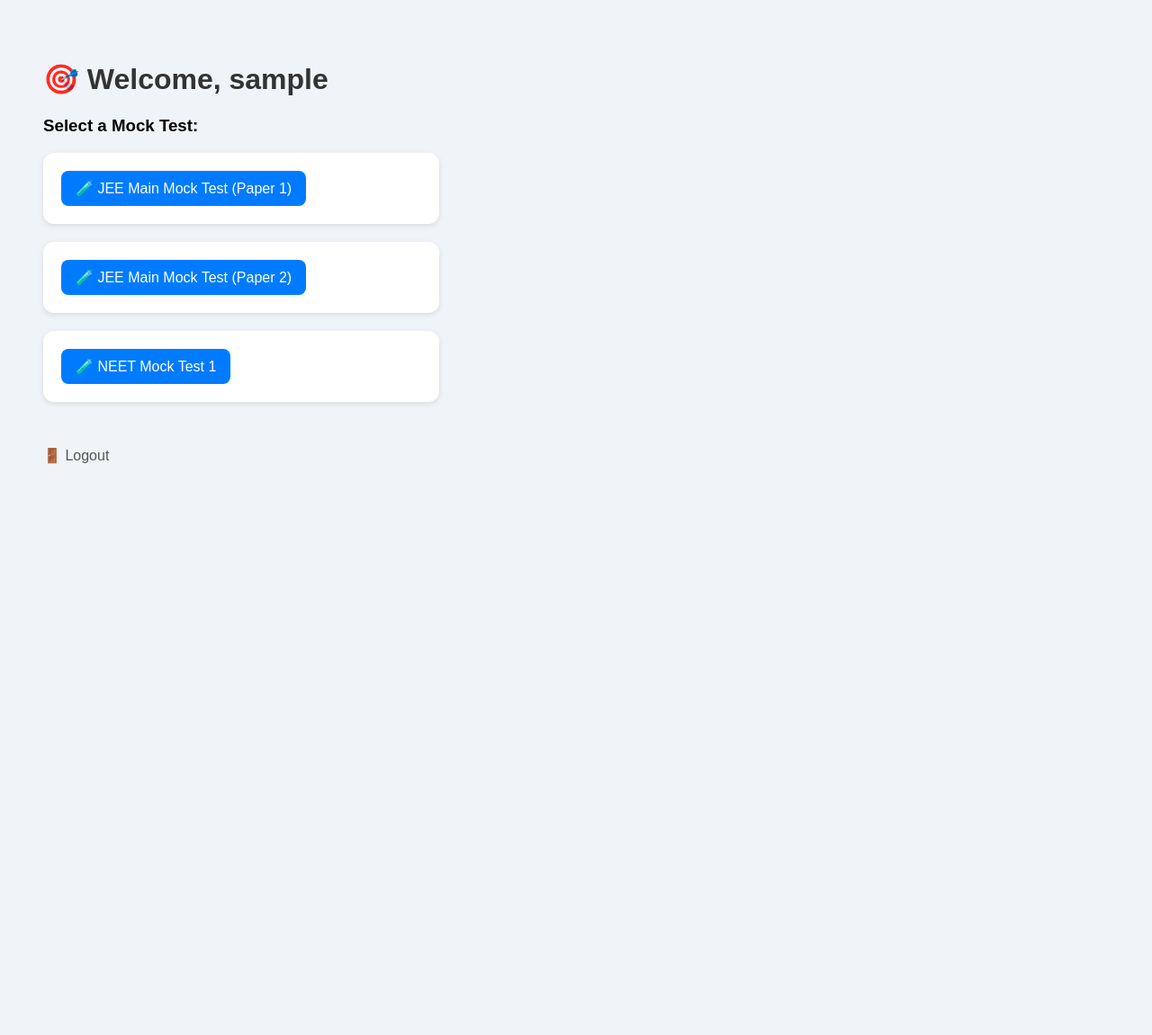
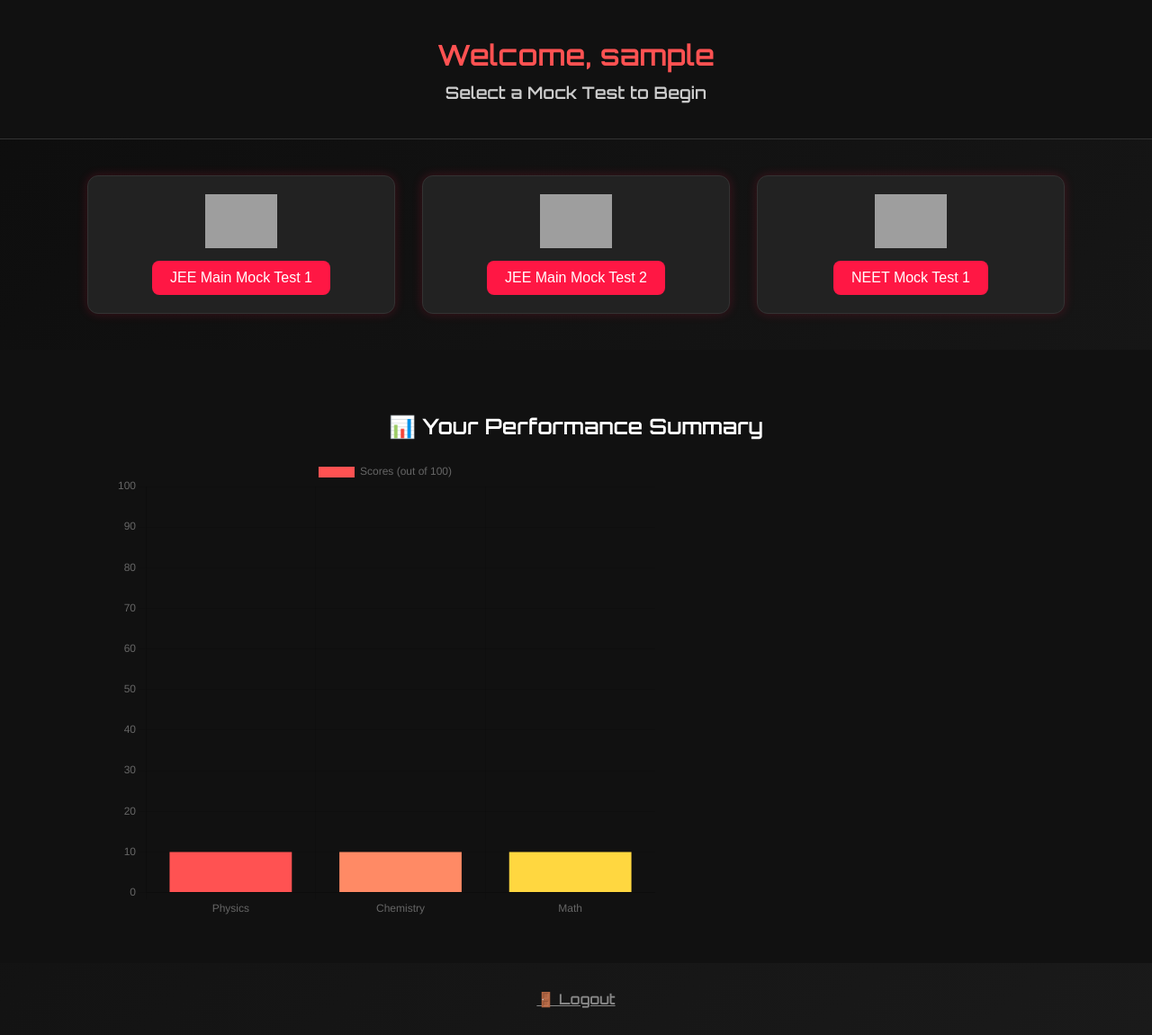
Before and after one commit to Satyabrat2005/Unboxed, a Flask app: template templates/dashboard.html in a window 1280 px wide. Shown: the whole page at 90% size. Before the commit the page ends 516 px from the top, so only its background shows below. Run offline with Flask 3, Linux system fonts and the light colour scheme; the template is opened without the code that fills it: most values are stand-ins (such as "Sample title", 1, 10 or a date in 2020); parts of the project's set-up code (start-up, migrations or seed data) failed here and were passed over; grey boxes are pictures that could not be loaded.

Commit message:
update ui of dashboard

```diff
--- a/templates/dashboard.html
+++ b/templates/dashboard.html
@@ -1,41 +1,77 @@
 <!DOCTYPE html>
 <html>
 <head>
-  <title>Dashboard</title>
+  <title>UNBOXED Dashboard</title>
+  <link href="https://fonts.googleapis.com/css2?family=Orbitron:wght@600&display=swap" rel="stylesheet">
+  <script src="https://cdn.jsdelivr.net/npm/chart.js"></script>
   <style>
     body {
-      font-family: Arial, sans-serif;
-      padding: 40px;
-      background: #f0f4f8;
+      font-family: 'Orbitron', sans-serif;
+      margin: 0;
+      padding: 0;
+      background: linear-gradient(135deg, #0d0d0d, #1a1a1a);
+      color: #fff;
     }
-    h1 {
-      color: #333;
+    header {
+      padding: 20px;
+      text-align: center;
+      background: #111;
+      border-bottom: 1px solid #333;
+    }
+    h1 { color: #ff5252; margin-bottom: 0; }
+    h3 { color: #ccc; margin-top: 10px; }
+    .tests {
+      display: flex;
+      flex-wrap: wrap;
+      justify-content: center;
+      gap: 30px;
+      margin: 40px;
     }
     .test-card {
-      background: #fff;
+      background: #222;
+      border: 1px solid #333;
+      border-radius: 12px;
       padding: 20px;
-      border-radius: 12px;
-      box-shadow: 0 2px 6px rgba(0,0,0,0.1);
-      margin-bottom: 20px;
-      max-width: 400px;
+      width: 300px;
+      box-shadow: 0 0 12px rgba(255, 23, 68, 0.2);
+      text-align: center;
+      transition: 0.3s ease;
     }
-    form button {
-      background: #007bff;
-      color: white;
+    .test-card:hover {
+      transform: translateY(-5px);
+      box-shadow: 0 0 20px rgba(255, 23, 68, 0.4);
+    }
+    .test-card img {
+      max-width: 80px;
+      margin-bottom: 10px;
+    }
+    .test-card button {
+      background: #ff1744;
       border: none;
-      padding: 10px 16px;
+      color: #fff;
+      padding: 10px 20px;
       border-radius: 8px;
+      font-size: 16px;
       cursor: pointer;
-      font-size: 16px;
     }
-    form button:hover {
-      background: #0056b3;
+    .test-card button:hover {
+      background: #ff5252;
+    }
+    .section-performance {
+      padding: 50px 10vw;
+      background: #111;
+      text-align: center;
+    }
+    canvas {
+      margin-top: 20px;
+      max-width: 600px;
+      width: 100%;
     }
     .logout {
-      margin-top: 30px;
-      display: inline-block;
-      color: #555;
-      text-decoration: none;
+      color: #888;
+      display: block;
+      text-align: center;
+      margin: 30px;
     }
     .logout:hover {
       text-decoration: underline;
@@ -43,30 +79,65 @@
   </style>
 </head>
 <body>
-  <h1>🎯 Welcome, {{ username }}</h1>
-  <h3>Select a Mock Test:</h3>
 
+<header>
+  <h1>Welcome, {{ username }}</h1>
+  <h3>Select a Mock Test to Begin</h3>
+</header>
+
+<div class="tests">
   <div class="test-card">
+    <img src="/static/images/jee1.png" alt="JEE 1">
     <form action="{{ url_for('start_test') }}" method="POST">
       <input type="hidden" name="test_id" value="jee_paper1.csv">
-      <button type="submit">🧪 JEE Main Mock Test (Paper 1)</button>
+      <button type="submit">JEE Main Mock Test 1</button>
     </form>
   </div>
-
   <div class="test-card">
+    <img src="/static/images/jee2.png" alt="JEE 2">
     <form action="{{ url_for('start_test') }}" method="POST">
       <input type="hidden" name="test_id" value="jee_paper2.csv">
-      <button type="submit">🧪 JEE Main Mock Test (Paper 2)</button>
+      <button type="submit">JEE Main Mock Test 2</button>
     </form>
   </div>
-
   <div class="test-card">
+    <img src="/static/images/neet.png" alt="NEET">
     <form action="{{ url_for('start_test') }}" method="POST">
       <input type="hidden" name="test_id" value="neet_mock1.csv">
-      <button type="submit">🧪 NEET Mock Test 1</button>
+      <button type="submit">NEET Mock Test 1</button>
     </form>
   </div>
+</div>
 
-  <a class="logout" href="/logout">🚪 Logout</a>
+<section class="section-performance">
+  <h2>📊 Your Performance Summary</h2>
+  <canvas id="performanceChart"></canvas>
+</section>
+
+<a class="logout" href="/logout">🚪 Logout</a>
+
+<script>
+  const ctx = document.getElementById('performanceChart').getContext('2d');
+  const chart = new Chart(ctx, {
+    type: 'bar',
+    data: {
+      labels: ['Physics', 'Chemistry', 'Math'],
+      datasets: [{
+        label: 'Scores (out of 100)',
+        data: [{{ physics_score }}, {{ chemistry_score }}, {{ math_score }}],
+        backgroundColor: ['#ff5252', '#ff8a65', '#ffd740']
+      }]
+    },
+    options: {
+      scales: {
+        y: {
+          beginAtZero: true,
+          max: 100
+        }
+      }
+    }
+  });
+</script>
+
 </body>
 </html>
```
